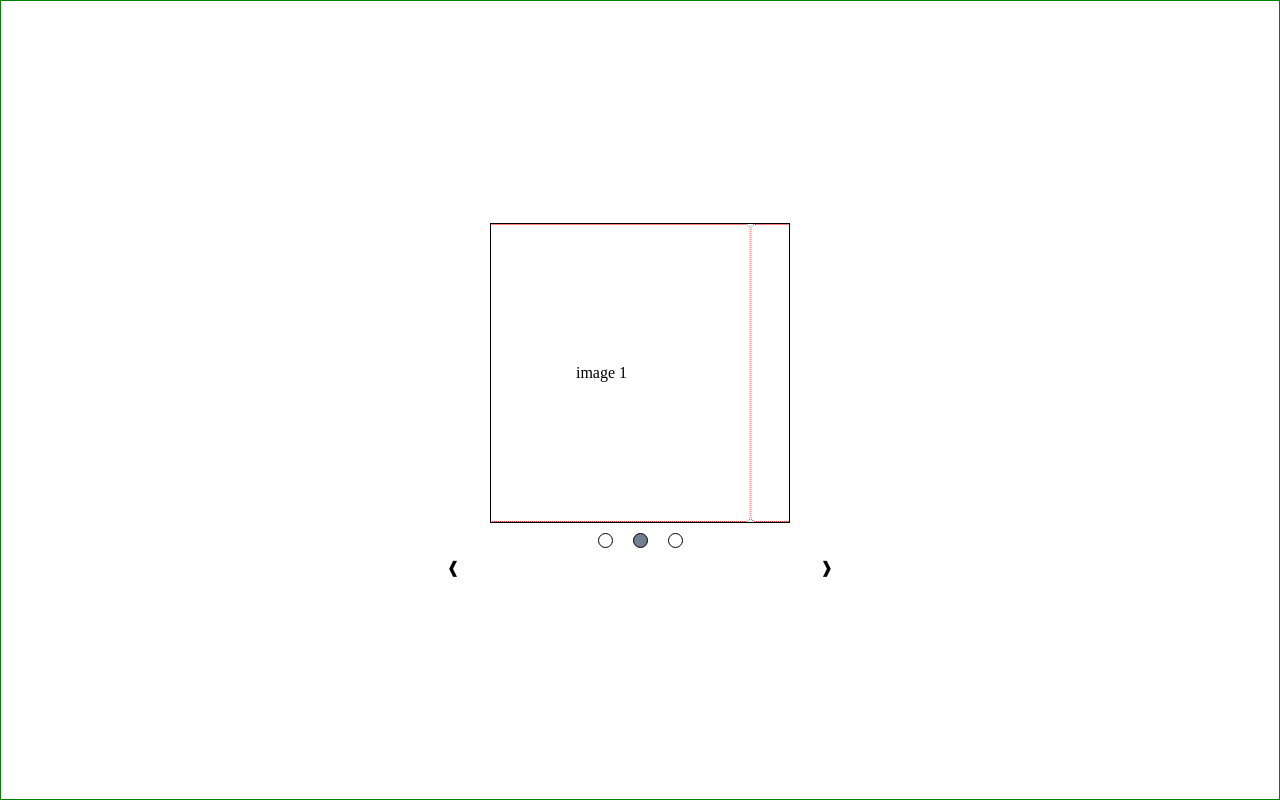
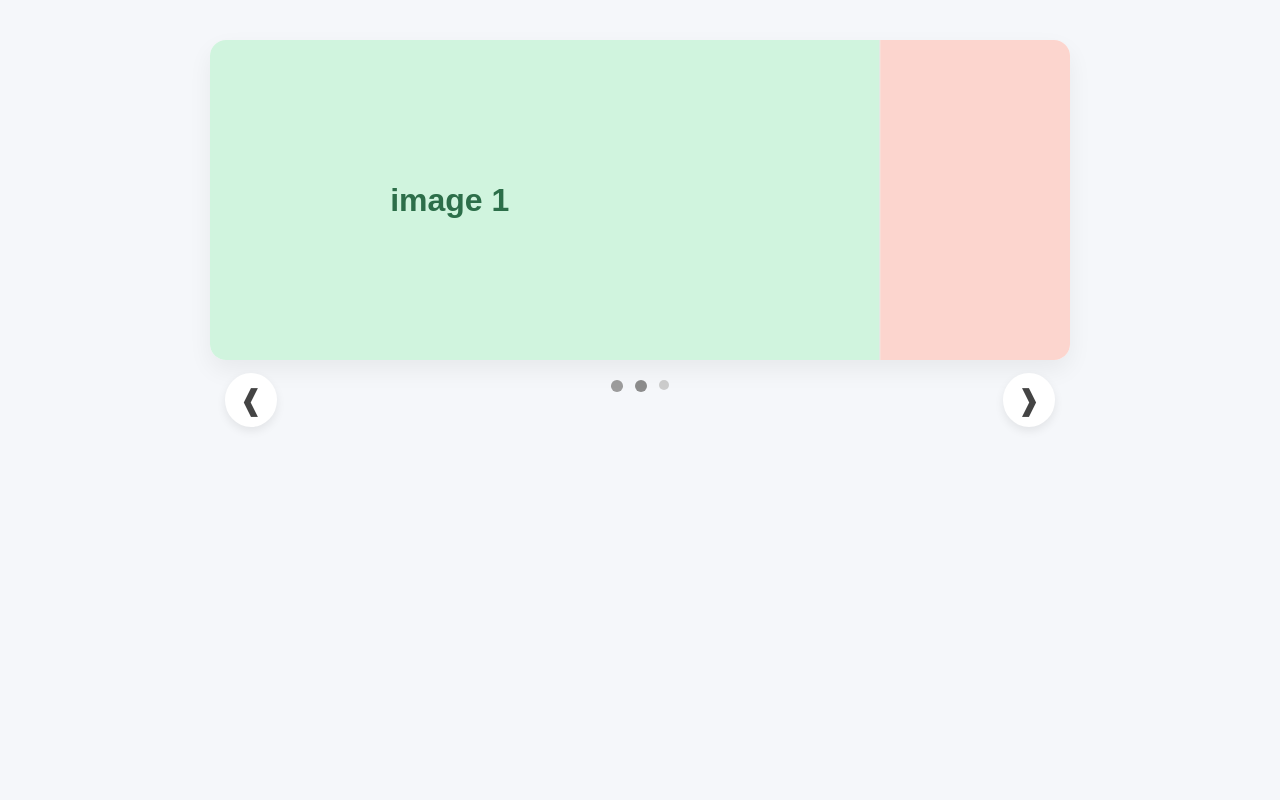
Before and after one commit to hinds1ght/image-slider, a plain HTML site: page index.html in a window 1280 px wide. Drawn offline with Linux system fonts and the light colour scheme.

Commit message:
add style

```diff
--- a/styles.css
+++ b/styles.css
@@ -1,71 +1,113 @@
-*{
+* {
     box-sizing: border-box;
+    margin: 0;
     padding: 0;
-    margin: 0;
   }
-body{
-    width: 100vw;
-    height: 100vh;
-    border: 1px solid green;
+
+  body {
+    font-family: 'Poppins', sans-serif;
+    background-color: #f5f7fa;
     display: flex;
     flex-direction: column;
-    justify-content: center;
     align-items: center;
+    padding: 40px 20px;
+    color: #333;
   }
 
-.actual{
-    width: 300px;
-    height: 300px;
+  /* Main container */
+  .actual {
+    width: 100%;
+    max-width: 860px;
     overflow: hidden;
-    border: 1px solid black;
+    border-radius: 16px;
+    box-shadow: 0 10px 25px rgba(0, 0, 0, 0.06);
+    background-color: #fff;
+    position: relative;
   }
 
-.container{
+  /* Image slide container */
+  .container {
     display: flex;
-    width: 100%;
-    height: 100%;
-    transition: 400ms ease-in-out;
+    transition: transform 0.6s ease;
   }
 
-.images{
+  /* Each image */
+  .images {
+    min-width: 100%;
+    height: 320px;
+    font-size: 2rem;
     display: flex;
-    border-radius: 5px;
-    min-width: 100%;
-    height: 100%;
-    border: 1px dotted red;
+    align-items: center;
     justify-content: center;
-    align-items: center;
+    font-weight: 600;
+    border-right: 1px solid #e6e6e6;
   }
 
+  /* Pastel backgrounds */
+  .images:nth-child(1) {
+    background-color: #d0f4de;
+    color: #2c6e49;
+  }
+
+  .images:nth-child(2) {
+    background-color: #fcd5ce;
+    color: #b5838d;
+  }
+
+  .images:nth-child(3) {
+    background-color: #caffbf;
+    color: #386641;
+  }
+
+  /* Dot navigation */
   .dotsContainer {
     display: flex;
+    justify-content: center;
+    margin-top: 20px;
   }
 
   .dot {
-    width: 15px;
-    height: 15px;
-    margin: 10px;
-    border: 1px solid black;
+    width: 10px;
+    height: 10px;
+    margin: 0 6px;
     border-radius: 50%;
-}
-
-.buttonContainer{
-    display: flex;
-}
-.next, .prev {
- margin: 0 180px;
- cursor: pointer;
-}
-.arrow:hover{
-    opacity: 0.3;
-
-}
-.dot:hover {
-    background-color: slategrey;
-    opacity: 0.5;
+    background-color: #ccc;
+    transition: all 0.3s ease;
     cursor: pointer;
   }
 
-.dot.active{
-    background-color: slategrey;
+  .dot.active {
+    background-color: #5c5c5c;
+    width: 14px;
+    height: 14px;
   }
+
+  /* Arrows */
+  .buttonContainer {
+    position: absolute;
+    top: 50%;
+    width: 100%;
+    max-width: 860px;
+    display: flex;
+    justify-content: space-between;
+    transform: translateY(-50%);
+    padding: 0 15px;
+    pointer-events: none;
+  }
+
+  .arrow {
+    background-color: #ffffff;
+    box-shadow: 0 4px 10px rgba(0, 0, 0, 0.08);
+    color: #444;
+    font-size: 1.8rem;
+    border-radius: 50%;
+    padding: 10px 14px;
+    cursor: pointer;
+    pointer-events: all;
+    transition: all 0.3s ease;
+  }
+
+  .arrow:hover {
+    background-color: #f0f0f0;
+    transform: scale(1.1);
+  }
```
Lines whose indentation alone changed are shown as unchanged.
